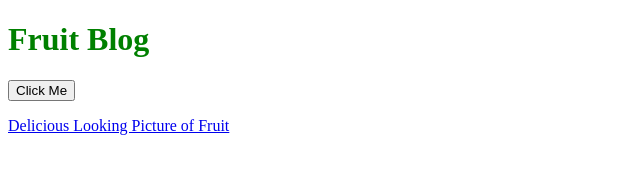
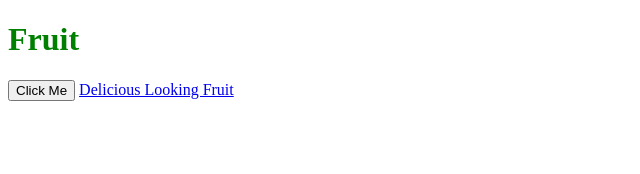
Before and after one commit to jwarielle/hello_world_express, a website: page index.html in a window 1280 px wide. Shown: the whole page, without its empty margins (0-640 px from the left). Drawn offline with nearby package versions, Linux system fonts and the light colour scheme.

Commit message:
made changes to server.js so that it is actually running a static page added a main to package.json fixed changed the placement of links in index.html changed the name of the html file

```diff
--- a/home_page.html
+++ b/index.html
@@ -7,13 +7,9 @@
 	<title>Home Page</title>
 </head>
 <body>
-	<h1>Fruit Blog</h1>
+	<h1>Fruit</h1>
 	<button class="button">Click Me</button>
 		<div class="fruitInfo">Fruit is delicious because it is sweet and juicy.</div>
-	<footer>
-		<p>
-			<a href='https://elitenutrition.us/wp-content/uploads/2014/06/fruit.jpg'>Delicious Looking Picture of Fruit</a>
-		</p>
-	</footer>
+		<a href="https://elitenutrition.us/wp-content/uploads/2014/06/fruit.jpg">Delicious Looking Fruit</a>
 </body>
 </html>
--- a/package.json
+++ b/package.json
@@ -1,6 +1,7 @@
 {
   "name": "hello-world-app",
   "version": "0.0.0",
+  "main": "fruit.js",
   "description": "simple static page express app",
   "dependencies": {
     "express": "^4.8.0"
```
Also changed, not shown: server.js (+9 -3 lines).
